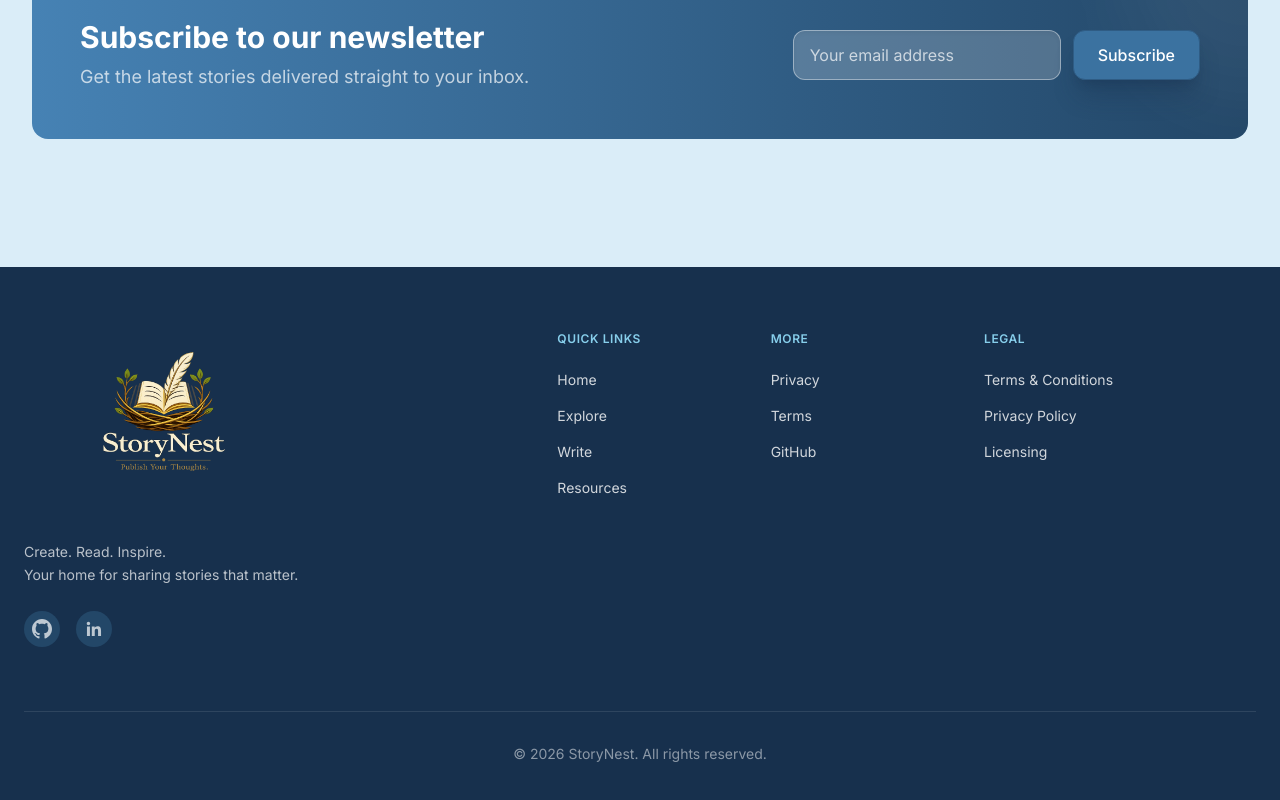
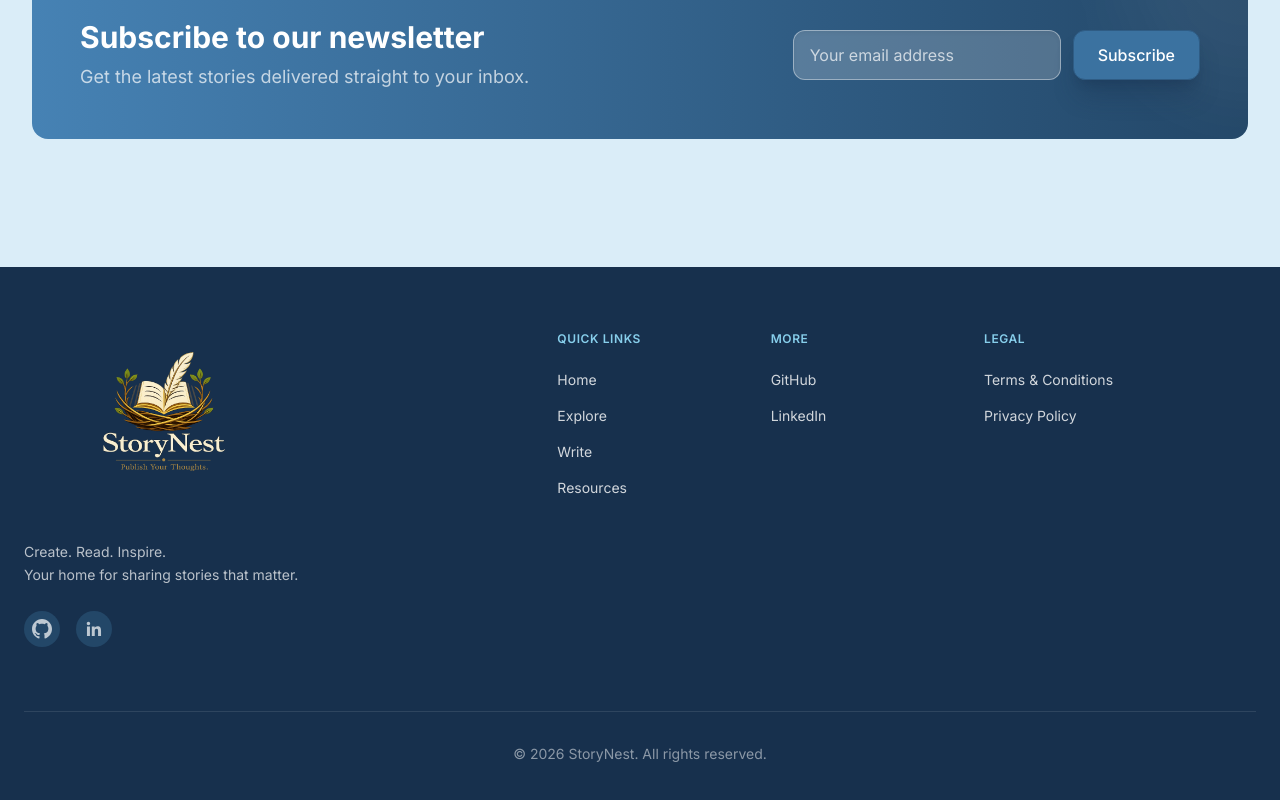
Before and after one commit to Henil56/StoryNest, a React (Vite) app: page / in a window 1280 px wide. Shown: the part 1801-2601 px from the top of the page. Built offline with nearby package versions, Linux system fonts and the light colour scheme; no server answers.

Commit message:
style: update footer links for github and linkedin, remove licensing

```diff
--- a/src/components/footer/Footer.jsx
+++ b/src/components/footer/Footer.jsx
@@ -46,9 +46,8 @@ function Footer() {
               More
             </h3>
             <ul className="space-y-3">
-              <li><Link className="text-sm text-white/80 dark:text-slate-300 hover:text-white transition-colors duration-200" to="/privacy">Privacy</Link></li>
-              <li><Link className="text-sm text-white/80 dark:text-slate-300 hover:text-white transition-colors duration-200" to="/terms">Terms</Link></li>
-              <li><a className="text-sm text-white/80 dark:text-slate-300 hover:text-white transition-colors duration-200" href="https://github.com" target="_blank" rel="noreferrer">GitHub</a></li>
+              <li><a className="text-sm text-white/80 dark:text-slate-300 hover:text-white transition-colors duration-200" href="https://github.com/Henil56/StoryNest" target="_blank" rel="noreferrer">GitHub</a></li>
+              <li><a className="text-sm text-white/80 dark:text-slate-300 hover:text-white transition-colors duration-200" href="https://www.linkedin.com/in/henil-kukadiya" target="_blank" rel="noreferrer">LinkedIn</a></li>
             </ul>
           </div>
 
@@ -60,7 +59,6 @@ function Footer() {
             <ul className="space-y-3">
               <li><Link className="text-sm text-white/80 dark:text-slate-300 hover:text-white transition-colors duration-200" to="/terms">Terms & Conditions</Link></li>
               <li><Link className="text-sm text-white/80 dark:text-slate-300 hover:text-white transition-colors duration-200" to="/privacy">Privacy Policy</Link></li>
-              <li><Link className="text-sm text-white/80 dark:text-slate-300 hover:text-white transition-colors duration-200" to="/terms">Licensing</Link></li>
             </ul>
           </div>
         </div>
```
